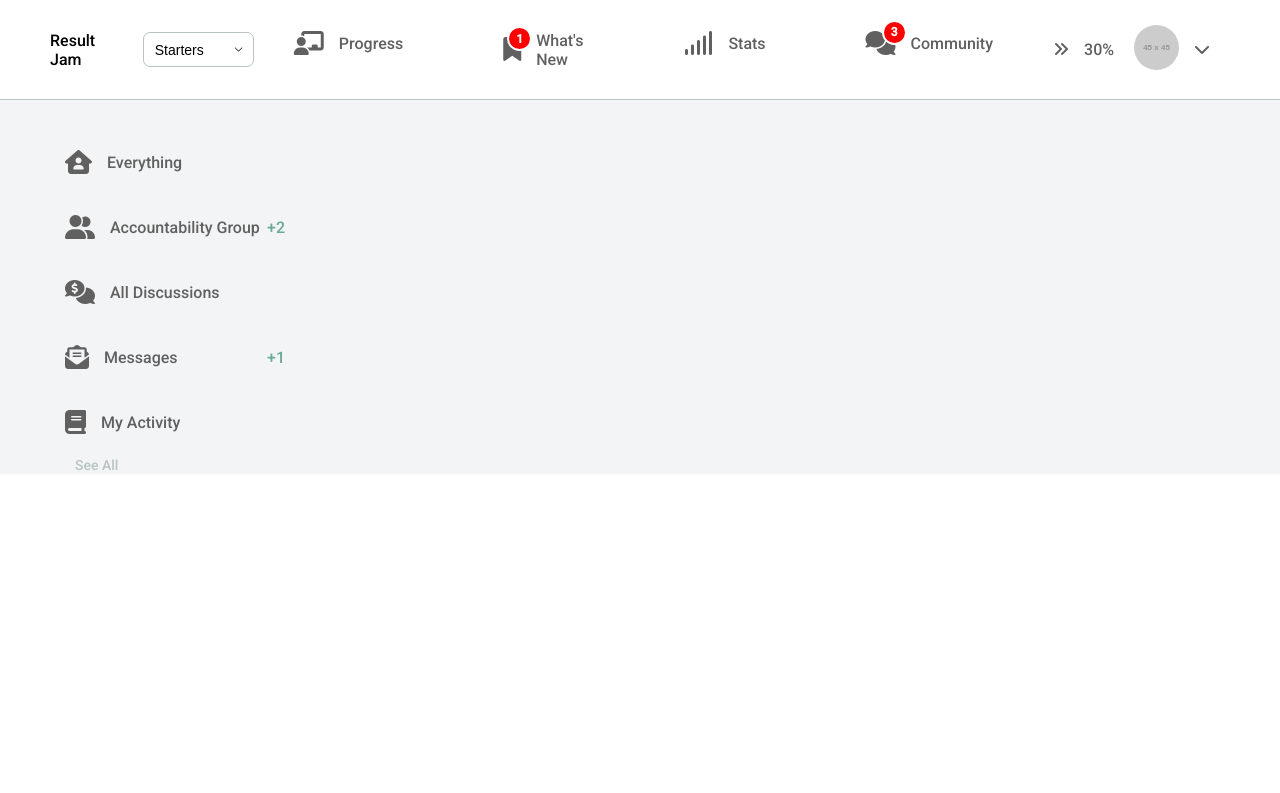
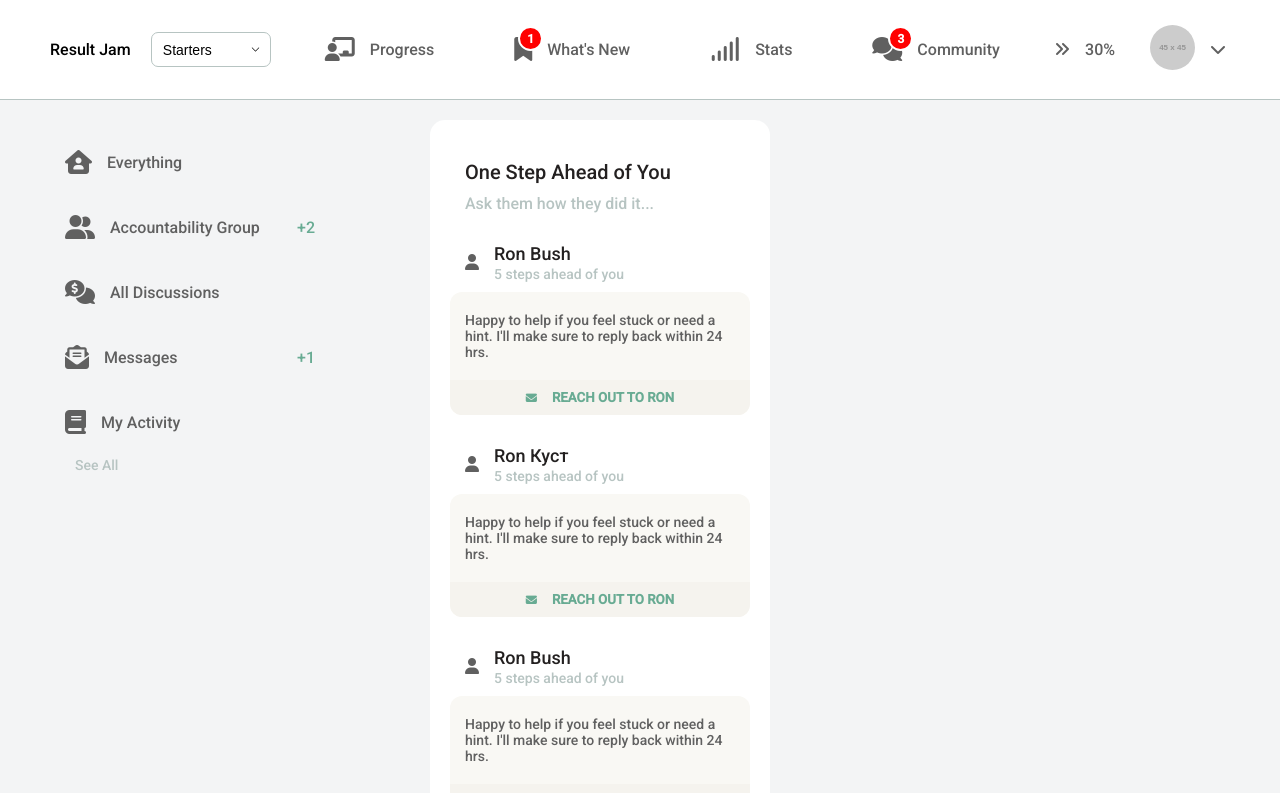
Before and after one commit to bartnar/coursev2, a React (Create React App) app in the folder Course/: page / in a window 1280 px wide. Shown: the top 793 px of the page. Built offline with nearby package versions, Linux system fonts and the light colour scheme.

Commit message:
aside component

```diff
--- a/Course/src/App.css
+++ b/Course/src/App.css
@@ -34,7 +34,7 @@
 
 .menu-wrapper {
     grid-area: menu;
-    width: 250px;
+    width: 280px;
     margin-top: 30px;
 }
 
@@ -46,6 +46,7 @@
 .aside {
     grid-area: aside;
     margin-top: 20px;
+    width: 340px;
     background-color: white;
     border-radius: 15px;
     padding: 40px 20px;
--- /dev/null
+++ b/Course/src/components/Aside/Aside.css
@@ -0,0 +1,58 @@
+.aside .list-item-title {
+    font-size: 20px;
+    color: var(--color-black);
+}
+
+.aside .list-item-title-secondary {
+    margin: 10px 0 0 0;
+    font-size: 16px;
+    color: var(--color-paleGray);
+}
+
+.aside-comments-wrapper {
+    margin-top: 20px;
+}
+
+.aside-comments-wrapper li {
+    padding: 10px 15px;
+}
+
+.aside-comments-wrapper .list-item-title {
+    font-size: 18px;
+}
+
+.aside-comments-wrapper .list-item-title-secondary {
+    font-size: 14px;
+    margin: 2px 0 0 0;
+}
+
+.aside-comment-wrapper {
+    margin: 20px 0;
+}
+
+.aside-comment {
+    display: flex;
+    flex-direction: column;
+    align-items: center;
+    justify-content: center;
+    color: var(--color-gray);
+    font-size: 16px;
+    background-color: rgb(249, 248, 244);
+    width: 300px;
+    border-radius: 12px;
+}
+
+.aside-comment > span {
+    align-self: flex-start;
+    margin: 20px 15px;
+    font-size: 14px;
+}
+
+.aside-comment button {
+    border-radius: 0px 0px 12px 12px;
+}
+
+.aside-comment button .list-item-title {
+    font-size: 16px;
+    margin-left: 5px;
+}
--- /dev/null
+++ b/Course/src/components/Aside/Aside.tsx
@@ -0,0 +1,68 @@
+import React from "react";
+import ListItem from "../ListItem/ListItem";
+import Button from "../Button/Button";
+import "./Aside.css";
+import Icon from "../Icon/Icon";
+
+const asideComments = [
+    {
+        author: "Ron Bush",
+        state: "5 steps ahead of you",
+        comment: {
+            text: "Happy to help if you feel stuck or need a hint. I'll make sure to reply back within 24 hrs.",
+            buttonTitle: "Reach out to Ron"
+        }
+    },
+    {
+        author: "Ron Куст",
+        state: "5 steps ahead of you",
+        comment: {
+            text: "Happy to help if you feel stuck or need a hint. I'll make sure to reply back within 24 hrs.",
+            buttonTitle: "Reach out to Ron"
+        }
+    },
+    {
+        author: "Ron Bush",
+        state: "5 steps ahead of you",
+        comment: {
+            text: "Happy to help if you feel stuck or need a hint. I'll make sure to reply back within 24 hrs.",
+            buttonTitle: "Reach out to Ron"
+        }
+    },
+    {
+        author: "Ron Bush",
+        state: "5 steps ahead of you",
+        comment: {
+            text: "Happy to help if you feel stuck or need a hint. I'll make sure to reply back within 24 hrs.",
+            buttonTitle: "Reach out to Ron"
+        }
+    }
+]
+
+export default function Aside() {
+    return (
+        <div className="margin-content">
+            <div className="aside">
+                <ListItem title='One Step Ahead of You' secondaryTitle="Ask them how they did it..."/>
+                <div className="aside-comments-wrapper">
+                    {asideComments.map((comment) => {
+                        return (
+                            <div className="aside-comment-wrapper">
+                                <ListItem icon={<Icon name="user"/>}
+                                          title={comment.author}
+                                          secondaryTitle={comment.state}/>
+                                <div className="aside-comment">
+                                    <span>{comment.comment.text}</span>
+                                    <Button className="comment" icon={<Icon name="envelope" size={0.7}/>}>
+                                        {comment.comment.buttonTitle}
+                                    </Button>
+                                </div>
+                            </div>
+                        )
+                    })}
+                </div>
+            </div>
+        </div>
+
+    )
+}
--- a/Course/src/components/Button/Button.css
+++ b/Course/src/components/Button/Button.css
@@ -9,6 +9,7 @@
     text-transform: uppercase;
     display: inline-block;
     text-decoration: none;
+    width: 100%;
 }
 
 .btn:hover {
@@ -25,3 +26,12 @@
     border: 1px solid #5EB2F2;
     box-shadow: 0px 0 2px 0px #C0C0C0;
 }
+
+.comment {
+    color: var(--color-green);
+    background-color: rgb(245, 243, 238);
+}
+
+.comment:hover {
+    background-color: rgb(245, 240, 226);
+}
--- a/Course/src/components/Button/Button.tsx
+++ b/Course/src/components/Button/Button.tsx
@@ -6,6 +6,7 @@ interface ButtonProps {
     children?: React.ReactChildren | JSX.Element | string,
     onClick?: () => void,
     className?: string,
+    icon?: string | React.ReactChildren | JSX.Element,
     disabled?: boolean,
     active?: boolean,
     href?: string
@@ -39,6 +40,7 @@ export default function Button({
             }}
             {...attrs}
         >
+            <span className="list-item-icon">{attrs.icon}</span>
             {children}
         </Tag>
     );
--- a/Course/src/components/Header/Header.css
+++ b/Course/src/components/Header/Header.css
@@ -16,6 +16,10 @@
 
 .header-right {
     margin-left: auto;
+}
+
+.header-right li:first-child {
+    margin: 0 35px 0 0;
 }
 
 .header-left, .header-right {
--- a/Course/src/components/ListItem/ListItem.css
+++ b/Course/src/components/ListItem/ListItem.css
@@ -31,6 +31,7 @@ li {
 }
 
 .list-item-title-secondary {
+    display: block;
     margin: 0 10px;
     color: var(--color-paleGray);
     font-size: 14px;
--- a/Course/src/components/Wrapper/Wrapper.tsx
+++ b/Course/src/components/Wrapper/Wrapper.tsx
@@ -1,6 +1,7 @@
 import React from "react";
 import Header from "../Header/Header";
 import Menu from "../Menu/Menu";
+import Aside from "../Aside/Aside";
 
 export default function Wrapper(props: any) {
     return (
@@ -11,6 +12,7 @@ export default function Wrapper(props: any) {
                     props.children
                 }
                 <Menu/>
+                <Aside/>
             </div>
         </div>
     )
```
